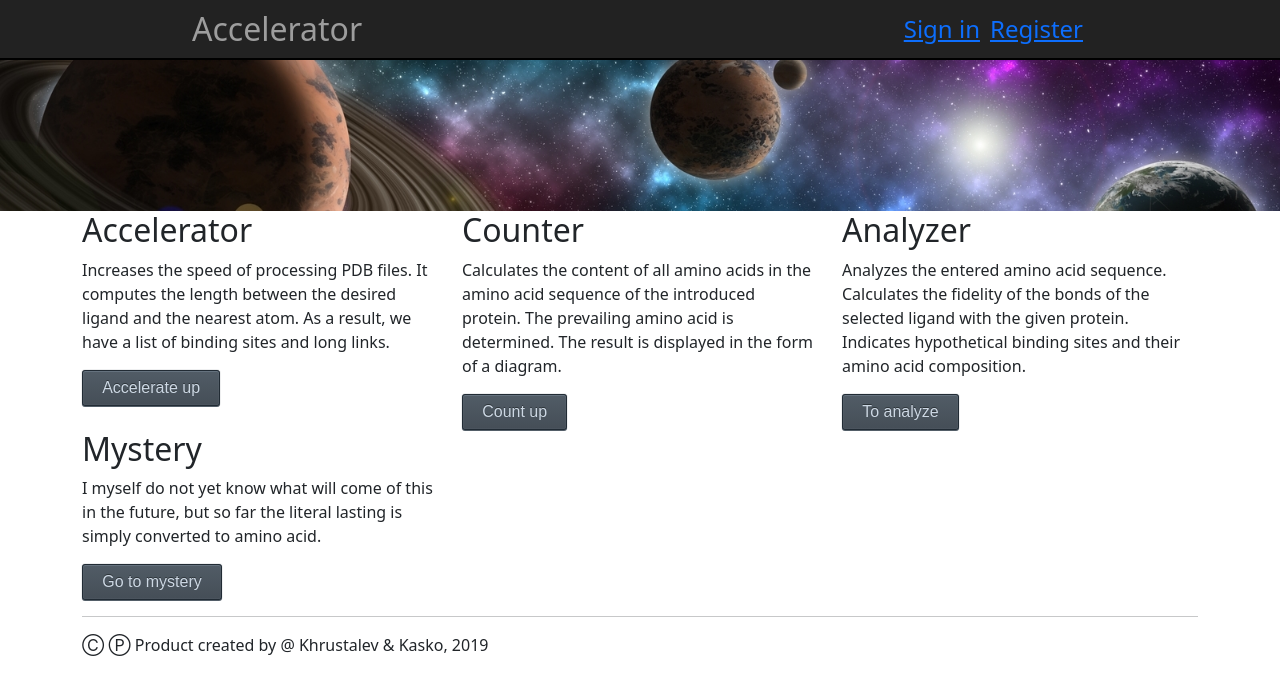
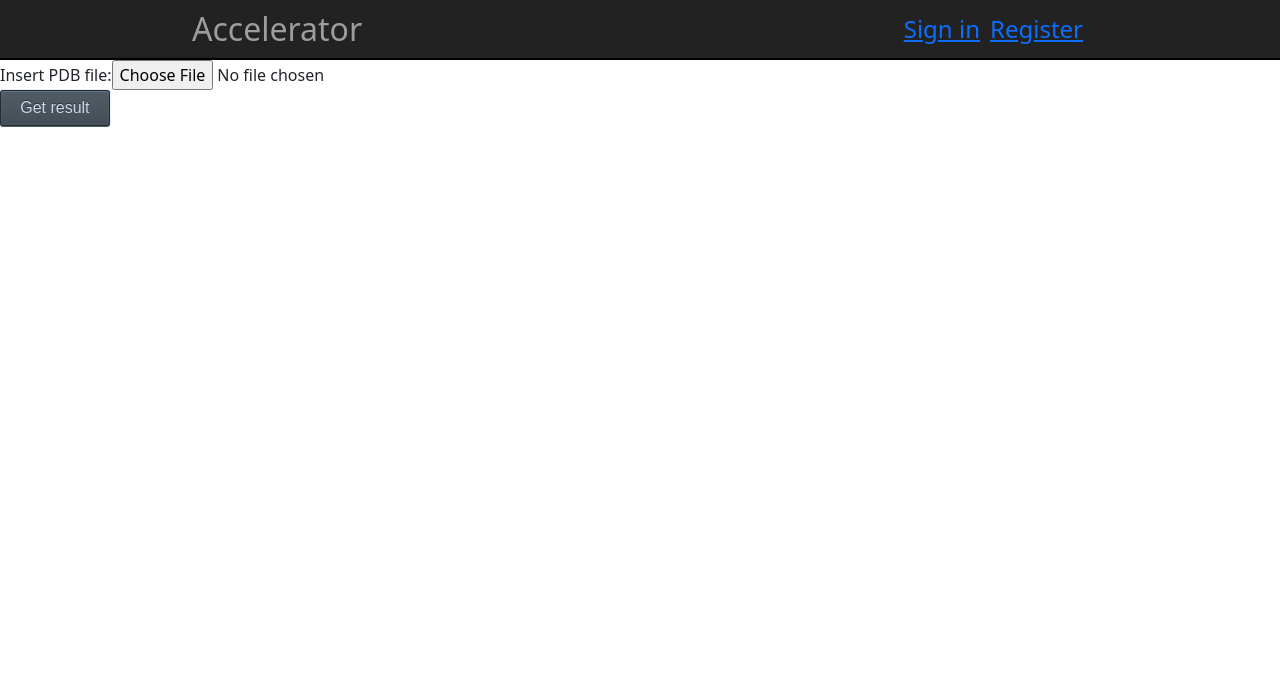
Before and after one commit to TrueShadowGuard/accelerator-front, a React (Create React App) app in the folder front/: page /pent-unfold in a window 1280 px wide. Shown: the top 694 px of the page. Built offline with nearby package versions, Linux system fonts and the light colour scheme.

Commit message:
added PentUnfold.js

```diff
--- a/front/src/App.js
+++ b/front/src/App.js
@@ -10,6 +10,7 @@ import bg from './pictures/planet.jpg';
 import Register from "./pages/Register";
 import Login from "./pages/Login";
 import PeriodicTable from "./components/PeriodicTable";
+import PentUnfold from "./pages/PentUnfold";
 
 const App = () => {
   return (
@@ -23,6 +24,7 @@ const App = () => {
         <Route path="/analyzer" component={Analyzer}/>
         <Route path="/counter" component={Counter}/>
         <Route path="/accelerator" component={Accelerator}/>
+        <Route path="/pent-unfold" component={PentUnfold} />
         <Route path="/" component={Home}/>
       </Switch>
     </div>
--- a/front/src/http/ligand-position.js
+++ b/front/src/http/ligand-position.js
@@ -1,9 +1,4 @@
-import axios, {AxiosProxyConfig} from "axios";
-
-const config = {
-  host: "localhost",
-  port: "8080",
-}
+import axios from "axios";
 
 const ligandPosition = {
   post: (ligandName: string, maxAcceptableDistance: number, PDBFile: string) => {
--- a/front/src/pages/Home.js
+++ b/front/src/pages/Home.js
@@ -50,6 +50,15 @@ const Home = () => {
             </p>
             <NavLinkStyled to="/mystery" text="Go to mystery"/>
           </div>
+          <div className="col-md-4">
+            <h2>Pent Unfold</h2>
+            <p>
+              I myself do not yet know what will come of this in the future,
+              but so far the literal lasting is simply converted to amino acid.
+            </p>
+            <NavLinkStyled to="/pent-unfold" text="To calculate"/>
+          </div>
+
         </div>
         <hr/>
         <footer>
--- /dev/null
+++ b/front/src/pages/PentUnfold.js
@@ -0,0 +1,16 @@
+import React from 'react';
+
+const PentUnfold = () => {
+  return (
+    <div>
+      <label>
+        Insert PDB file:
+        <input type="file"/>
+      </label>
+      <br/>
+      <button>Get result</button>
+    </div>
+  );
+};
+
+export default PentUnfold;
```
